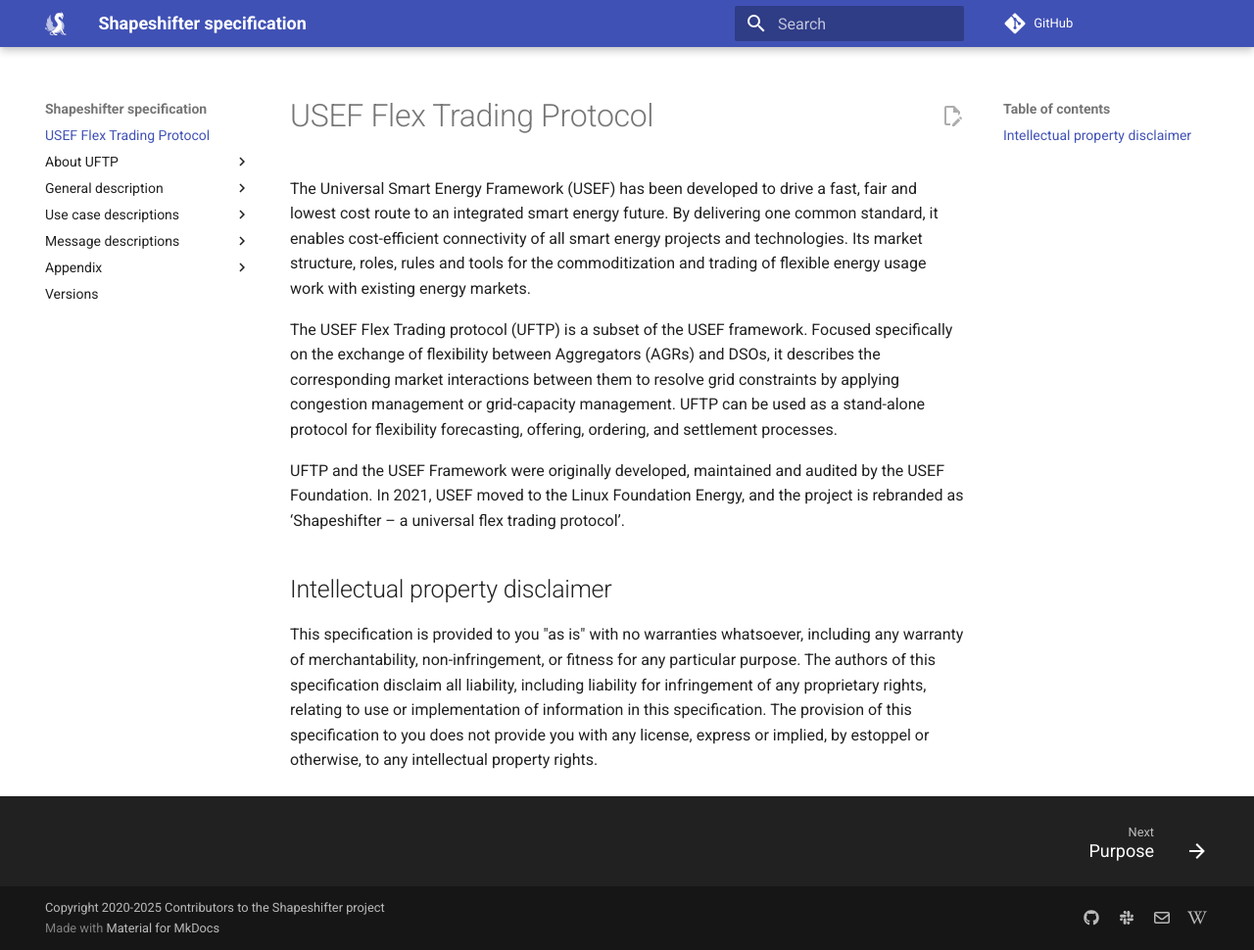
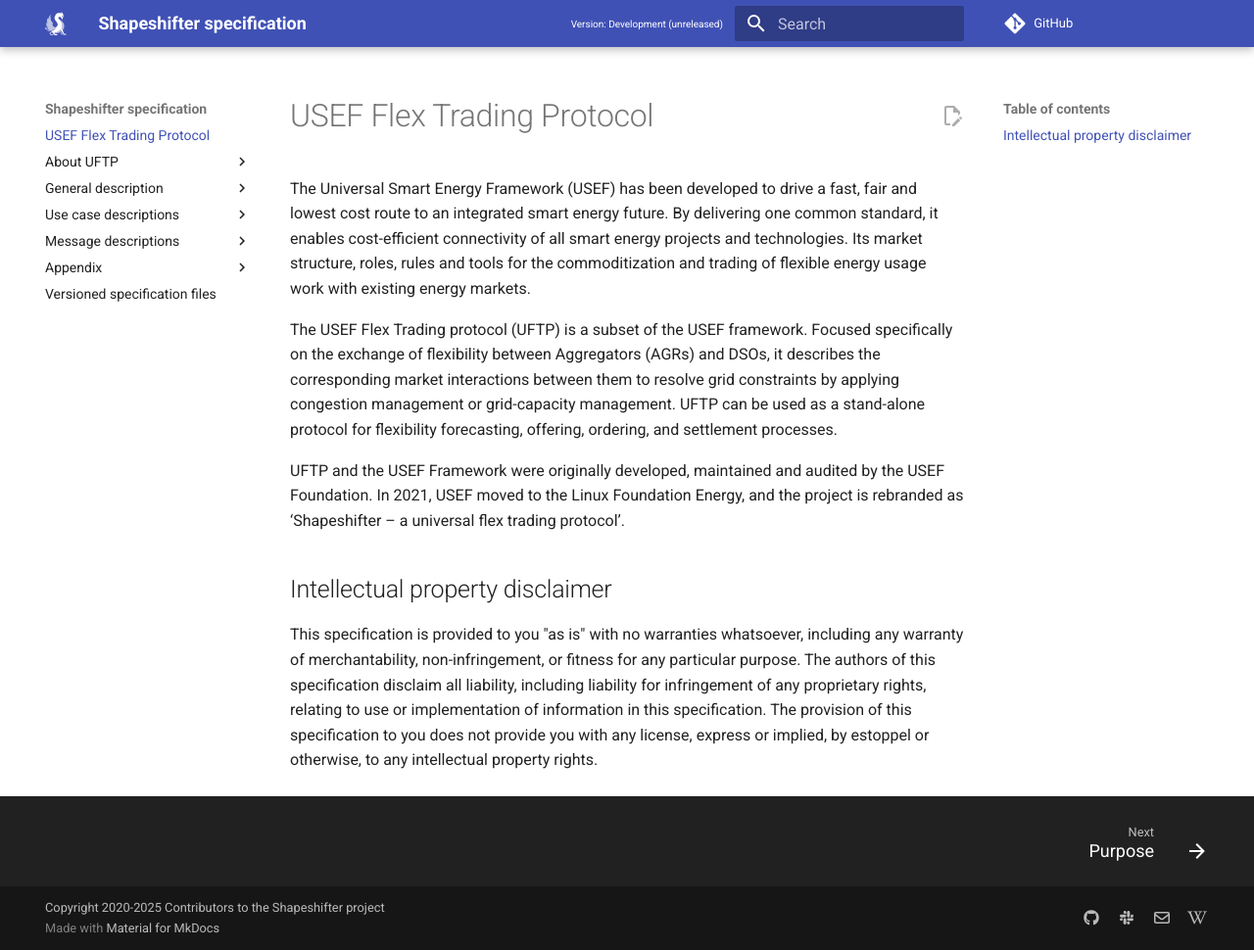
Before and after one commit to shapeshifter/shapeshifter-specification, an MkDocs documentation site: the page built from specifications/development/docs/index.md, in a window 1280 px wide and 970 px high. Shown: the whole window at 98% size. Built offline with MkDocs 1.6.1 and Material for MkDocs 9.7.7, drawn with Linux system fonts in a browser that asks for light colours; comment, search, counter and statistics services are not loaded; the version menu is left out.

Commit message:
Restore static docs version selector
Signed-off-by: Nico Rikken <nico.rikken@alliander.com>

```diff
--- a/mkdocs.yml
+++ b/mkdocs.yml
@@ -19,9 +19,9 @@ theme:
   favicon: assets/images/shapeshifter-icon-color.svg
   custom_dir: overrides
 extra:
-  version:
-    default: development
-    provider: mike
+  site_base_url: !ENV [SITE_BASE_URL, "http://localhost:8000/"]
+  site_version: !ENV [SITE_VERSION, "development"]
+  site_versions: !ENV [SITE_VERSIONS, "development"]
   social:
     # available icons in https://github.com/squidfunk/mkdocs-material/tree/master/material/.icons/fontawesome
     - icon: fontawesome/brands/github
@@ -115,4 +115,4 @@ nav:
       - Flex reservation mechanism: appendix/flex-reservation-mechanism.md
       - Message transport mechanism: appendix/message-transport-mechanism.md
       - Bibliography: appendix/bibliography.md
-  - Versions: versions.md
+  - Versioned specification files: versions.md
--- a/overrides/main.html
+++ b/overrides/main.html
@@ -6,6 +6,36 @@ SPDX-License-Identifier: MIT
 
 {% extends "base.html" %}
 
+{% block extrahead %}
+{{ super() }}
+<style>
+  .md-header__version { position: relative; }
+  .md-header__version summary { cursor: pointer; list-style: none; }
+  .md-header__version summary::-webkit-details-marker { display: none; }
+  .md-header__version-menu {
+    position: absolute;
+    top: 100%;
+    right: 0;
+    z-index: 20;
+    min-width: 13rem;
+    margin: 0;
+    padding: .35rem 0;
+    list-style: none;
+    background: var(--md-default-bg-color);
+    box-shadow: 0 .2rem .5rem #0003;
+  }
+  .md-header__version-menu a {
+    display: block;
+    padding: .5rem .75rem;
+    color: var(--md-default-fg-color);
+  }
+  .md-header__version-menu a:hover,
+  .md-header__version-menu a[aria-current="page"] {
+    background: var(--md-accent-fg-color--transparent);
+  }
+</style>
+{% endblock %}
+
 {% block outdated %}
 You're not viewing the latest released version.
 <a href="{{ '../' ~ base_url }}">
--- /dev/null
+++ b/overrides/partials/header.html
@@ -0,0 +1,86 @@
+{#-
+  This file was automatically generated - do not edit
+-#}
+{% set class = "md-header" %}
+{% if "navigation.tabs.sticky" in features %}
+  {% set class = class ~ " md-header--shadow md-header--lifted" %}
+{% elif "navigation.tabs" not in features %}
+  {% set class = class ~ " md-header--shadow" %}
+{% endif %}
+<header class="{{ class }}" data-md-component="header">
+  <nav class="md-header__inner md-grid" aria-label="{{ lang.t('header') }}">
+    <a href="{{ config.extra.homepage | d(nav.homepage.url, true) | url }}" title="{{ config.site_name | e }}" class="md-header__button md-logo" aria-label="{{ config.site_name }}" data-md-component="logo">
+      {% include "partials/logo.html" %}
+    </a>
+    <label class="md-header__button md-icon" for="__drawer">
+      {% set icon = config.theme.icon.menu or "material/menu" %}
+      {% include ".icons/" ~ icon ~ ".svg" %}
+    </label>
+    <div class="md-header__title" data-md-component="header-title">
+      <div class="md-header__ellipsis">
+        <div class="md-header__topic">
+          <span class="md-ellipsis">
+            {{ config.site_name }}
+          </span>
+        </div>
+        <div class="md-header__topic" data-md-component="header-topic">
+          <span class="md-ellipsis">
+            {% if page.meta and page.meta.title %}
+              {{ page.meta.title }}
+            {% else %}
+              {{ page.title }}
+            {% endif %}
+          </span>
+        </div>
+      </div>
+    </div>
+    {% set current_version = config.extra.site_version %}
+    {% set current_label = "Development (unreleased)" if current_version == "development" else current_version %}
+    <details class="md-header__button md-header__version">
+      <summary aria-label="Select specification version">Version: {{ current_label }}</summary>
+      <ul class="md-header__version-menu">
+        {% for version in config.extra.site_versions.split(",") %}
+          {% set version = version | trim %}
+          {% if version %}
+            {% set label = "Development (unreleased)" if version == "development" else version %}
+            <li>
+              <a href="{{ (config.extra.site_base_url ~ version ~ '/') | e }}"
+                 {% if version == current_version %}aria-current="page"{% endif %}>{{ label }}</a>
+            </li>
+          {% endif %}
+        {% endfor %}
+      </ul>
+    </details>
+    {% if config.theme.palette %}
+      {% if not config.theme.palette is mapping %}
+        {% include "partials/palette.html" %}
+      {% endif %}
+    {% endif %}
+    {% if not config.theme.palette is mapping %}
+      {% include "partials/javascripts/palette.html" %}
+    {% endif %}
+    {% if config.extra.alternate %}
+      {% include "partials/alternate.html" %}
+    {% endif %}
+    {% if "material/search" in config.plugins %}
+      {% set search = config.plugins["material/search"] | attr("config") %}
+      {% if search.enabled %}
+        <label class="md-header__button md-icon" for="__search">
+          {% set icon = config.theme.icon.search or "material/magnify" %}
+          {% include ".icons/" ~ icon ~ ".svg" %}
+        </label>
+        {% include "partials/search.html" %}
+      {% endif %}
+    {% endif %}
+    {% if config.repo_url %}
+      <div class="md-header__source">
+        {% include "partials/source.html" %}
+      </div>
+    {% endif %}
+  </nav>
+  {% if "navigation.tabs.sticky" in features %}
+    {% if "navigation.tabs" in features %}
+      {% include "partials/tabs.html" %}
+    {% endif %}
+  {% endif %}
+</header>
```
Also changed, not shown: 1 other file.
